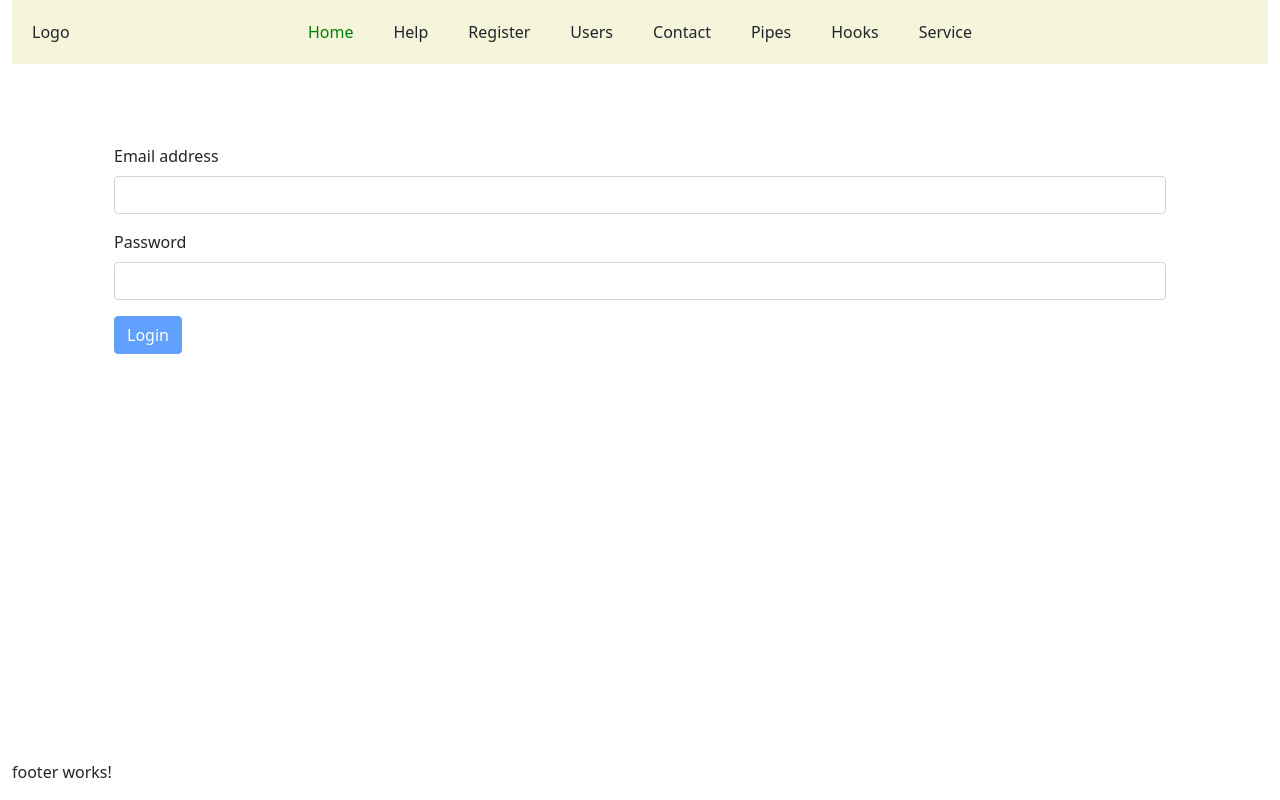
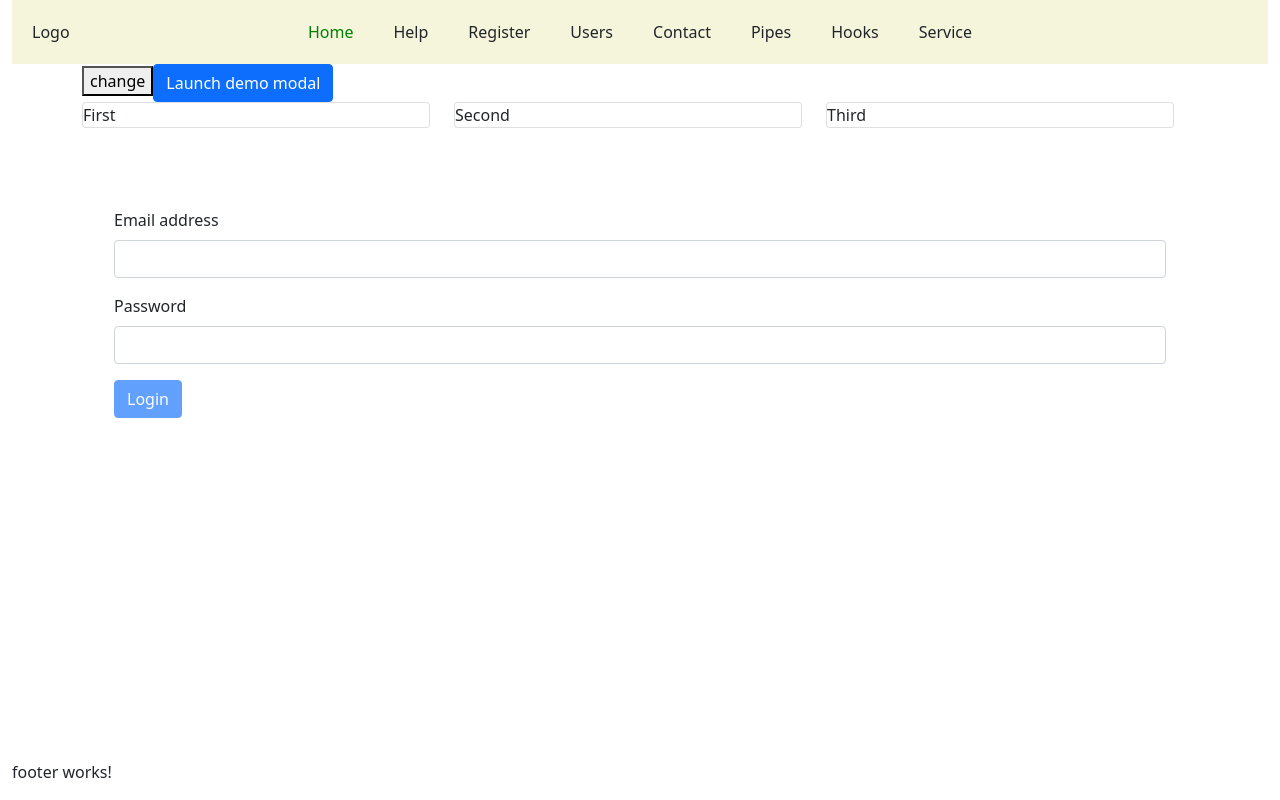
Before and after one commit to shashikumarveenam/Angular, an Angular app: page /register in a window 1280 px wide. Built offline with nearby package versions, Linux system fonts and the light colour scheme.

Commit message:
11-3-2022

```diff
--- a/src/app/app-demo/app-demo.component.html
+++ b/src/app/app-demo/app-demo.component.html
@@ -1,8 +1,41 @@
 <div class="container-fluid">
-    <app-header [val]="'shashi'"></app-header>
+    <app-header [val]="name" [age]="'29'"></app-header>
 </div>
 
 <div class="container">
+    <button (click)="setVal('rishi')">change</button>
+    <button type="button" class="btn btn-primary" data-toggle="modal" data-target="#exampleModal">
+        Launch demo modal
+      </button>
+
+      <!-- Modal -->
+      <div class="modal fade" id="exampleModal" tabindex="-1" role="dialog" aria-labelledby="exampleModalLabel" aria-hidden="true">
+        <div class="modal-dialog" role="document">
+          <div class="modal-content">
+            <div class="modal-header">
+              <h5 class="modal-title" id="exampleModalLabel">Modal title</h5>
+              <button type="button" class="close" data-dismiss="modal" aria-label="Close">
+                <span aria-hidden="true">&times;</span>
+              </button>
+            </div>
+            <div class="modal-body">
+              ...
+            </div>
+            <div class="modal-footer">
+              <button type="button" class="btn btn-secondary" data-dismiss="modal">Close</button>
+              <button type="button" class="btn btn-primary">Save changes</button>
+            </div>
+          </div>
+        </div>
+      </div>
+    <div class="col-md-12 row">
+        <app-card class="col-md-4">First</app-card>
+        <app-card class="col-md-4">Second</app-card>
+        <app-card class="col-md-4">Third</app-card>
+        <!-- <div class="card col-md-4">First</div>
+        <div class="card col-md-4">Second</div>
+        <div class="card col-md-4">Third</div> -->
+    </div>
     <router-outlet></router-outlet>
 </div>
 
--- a/src/app/app-demo/app-demo.component.ts
+++ b/src/app/app-demo/app-demo.component.ts
@@ -6,10 +6,12 @@ import { Component, OnInit } from '@angular/core';
   styleUrls: ['./app-demo.component.css']
 })
 export class AppDemoComponent implements OnInit {
-
+public name: string = 'shashi';
   constructor() { }
 
   ngOnInit(): void {
   }
-
+  public setVal(name: string): void {
+    this.name = 'rishi';
+  }
 }
--- a/src/app/app.module.ts
+++ b/src/app/app.module.ts
@@ -22,6 +22,7 @@ import { LableColorDirective } from './lable-color.directive';
 import { HeaderInterceptor } from './header-interceptor';
 import { CanActivateService } from './can-activate.service';
 import { LifeCyleHooksComponent } from './life-cyle-hooks/life-cyle-hooks.component';
+import { CardComponent } from './card/card.component';
 
 
 const routes = [
@@ -71,6 +72,7 @@ const routes = [
     MobilePipe,
     LableColorDirective,
     LifeCyleHooksComponent,
+    CardComponent,
   ],
   imports: [
     BrowserModule,
--- /dev/null
+++ b/src/app/card/card.component.html
@@ -0,0 +1,3 @@
+<div class="card">
+    <ng-content></ng-content>
+</div>
--- /dev/null
+++ b/src/app/card/card.component.ts
@@ -0,0 +1,15 @@
+import { Component, OnInit } from '@angular/core';
+
+@Component({
+  selector: 'app-card',
+  templateUrl: './card.component.html',
+  styleUrls: ['./card.component.css']
+})
+export class CardComponent implements OnInit {
+
+  constructor() { }
+
+  ngOnInit(): void {
+  }
+
+}
--- a/src/app/header/header.component.ts
+++ b/src/app/header/header.component.ts
@@ -12,12 +12,14 @@ export class HeaderComponent implements OnInit, OnChanges {
 public userName: string | null = null;
 public userdata: any;
 @Input() public val: any;
+@Input() public age: string = '';
   constructor(private service: ServiceService, private router: Router) {
     console.log("this is constructor")
   }
 
 public color ='blue';
   ngOnInit(): void {
+    //this.val = 'rishi';
     console.log("this is ngOnInit")
     if (localStorage.getItem("username")) {
       this.userName = this.userdata = localStorage.getItem("username");
@@ -28,7 +30,7 @@ public color ='blue';
     this.observableData = this.service.subject;
     this.observableData.subscribe((r: any) => {
       if(r){
-        console.log(r)
+       // console.log(r)
         this.userdata = r.email;
       }
 
@@ -38,11 +40,23 @@ public color ='blue';
   }
 
   public ngOnChanges(change: SimpleChanges): void {
-    console.log("this is ngOnChanges from header", change['val'].currentValue)
+    console.log("this is ngOnChanges from header", change)
   }
 
   public ngDoCheck(): void {
-    console.log("this is ngDoCheck from header")
+    console.log("this is ngDoCheck from header", this.val)
+  }
+  ngAfterContentInit() {
+    console.log("this is ngAfterContentInit from header", this.val)
+  }
+  ngAfterContentChecked() {
+    console.log("this is ngAfterContentChecked from header", this.val)
+  }
+  ngAfterViewInit() {
+    console.log("this is ngAfterViewInit from header", this.val)
+  }
+  ngAfterViewChecked() {
+    console.log("this is ngAfterViewChecked from header", this.val)
   }
 
   public signOut() {
--- a/src/index.html
+++ b/src/index.html
@@ -6,6 +6,10 @@
   <base href="/">
   <meta name="viewport" content="width=device-width, initial-scale=1">
   <link rel="icon" type="image/x-icon" href="favicon.ico">
+  <script src="https://ajax.googleapis.com/ajax/libs/jquery/3.3.1/jquery.min.js">
+  </script>
+  <script src="https://maxcdn.bootstrapcdn.com/bootstrap/4.3.1/js/bootstrap.min.js">
+  </script>
 </head>
 <body>
   <app-root></app-root>
```
Also changed, not shown: src/app/app.component.ts (+5 -5 lines), src/app/card/card.component.css (added), 1 other file (tests, documents, lock files or other folders).
